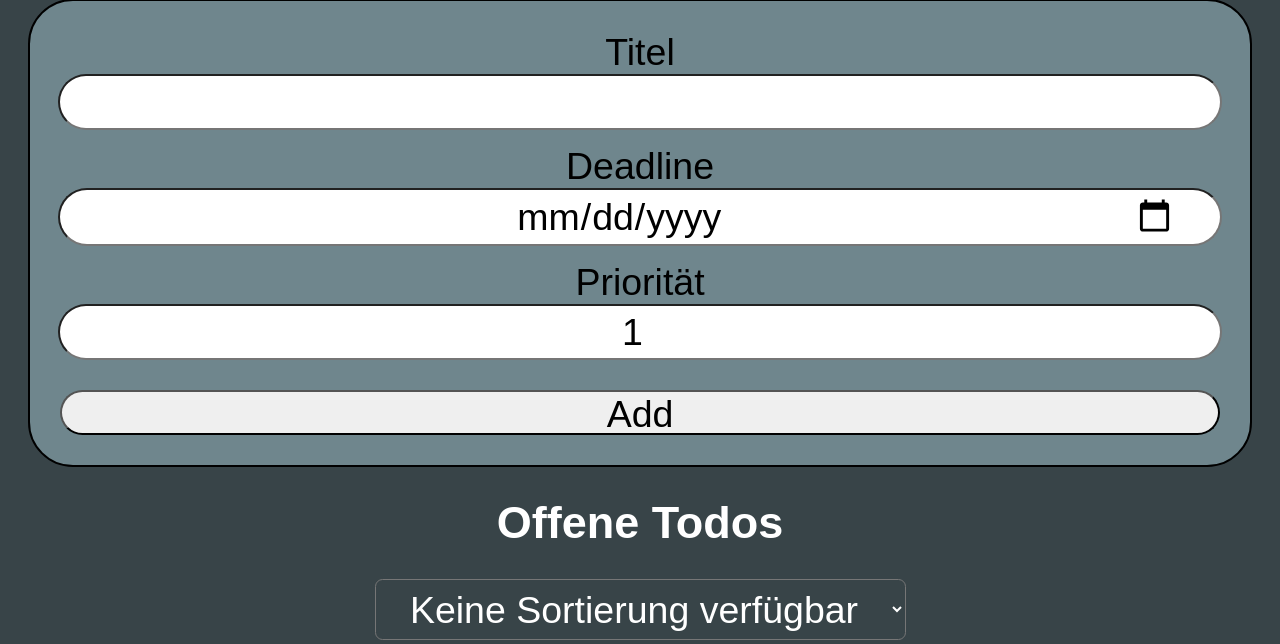
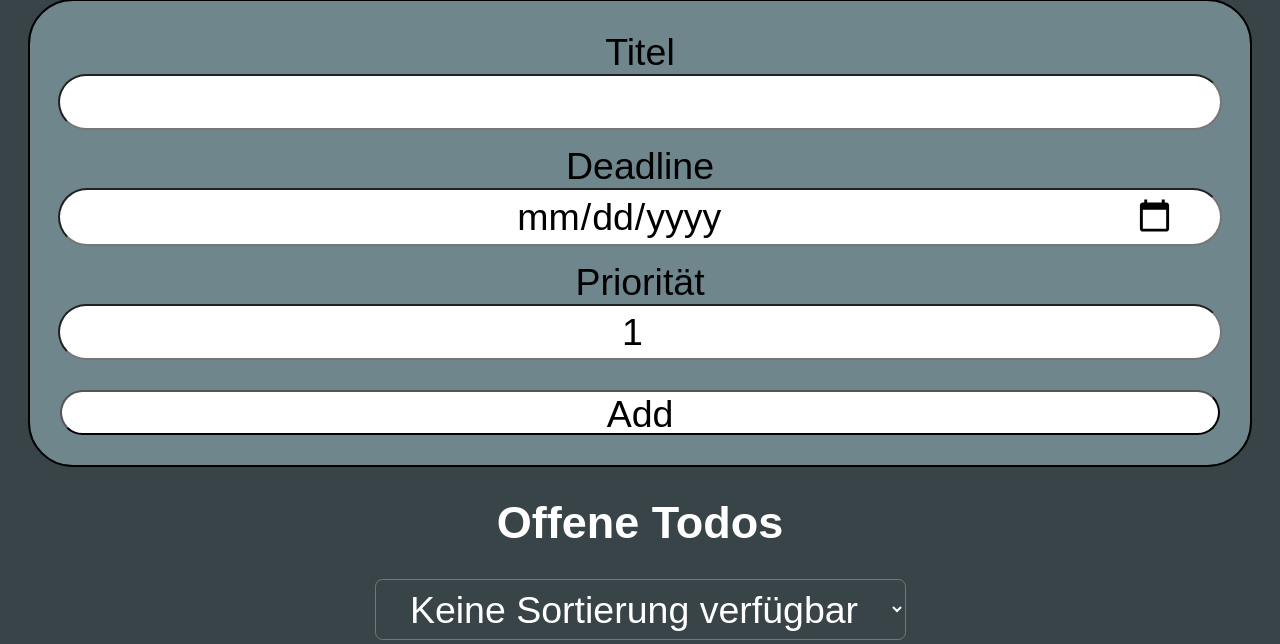
Before and after one commit to Wipeshot/Todo-in-Flask, a Flask app: template templates/todo-list-mobile.html in a window 1280 px wide. Shown: the part 136-780 px from the top of the page. Run offline with Flask 3, Linux system fonts and the light colour scheme; the template is opened without the code that fills it, so the values that code supplies are empty.

Commit message:
Fixxed IOS color bug

```diff
--- a/static/todo-mobile.css
+++ b/static/todo-mobile.css
@@ -70,6 +70,7 @@ body {
     font-size: 2.5rem;
     margin-top: 1rem;
     border-radius: 2rem;
+    background: #FFFFFF;
 }
 
 .header {
```
